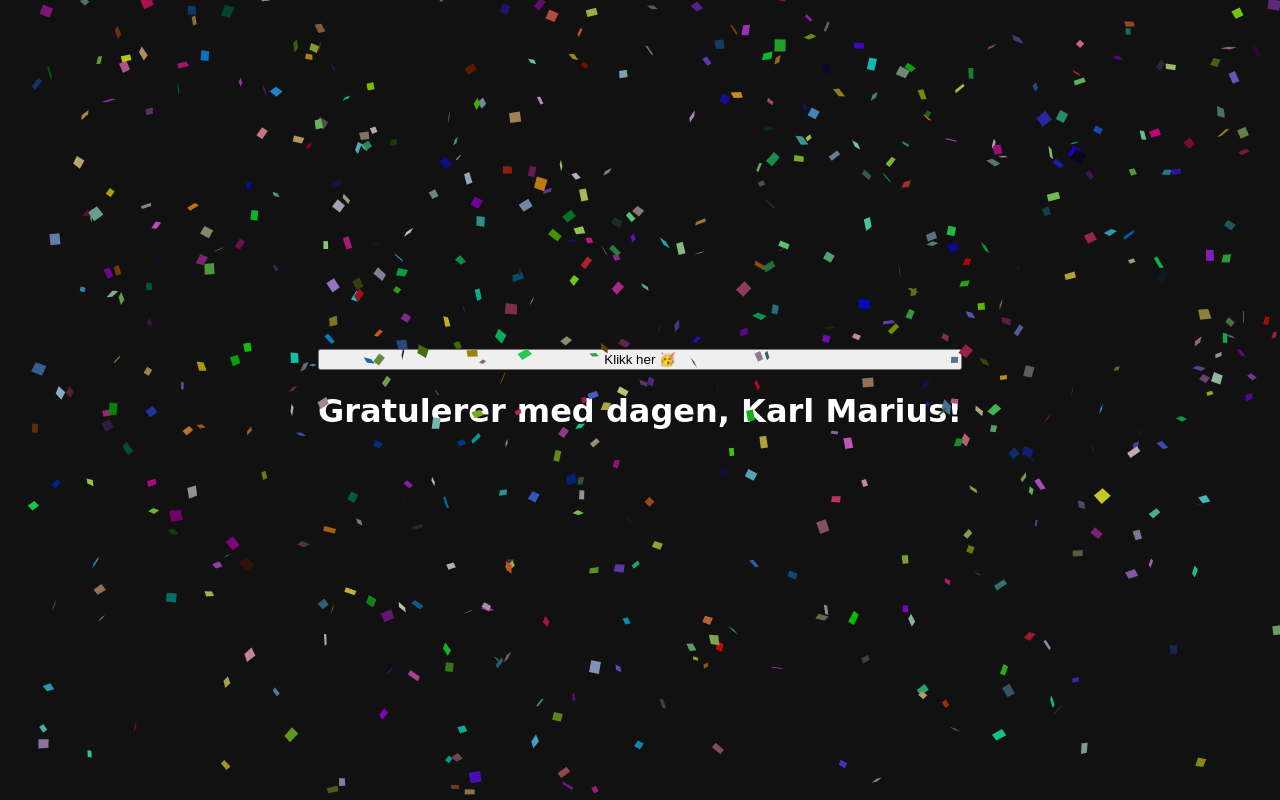
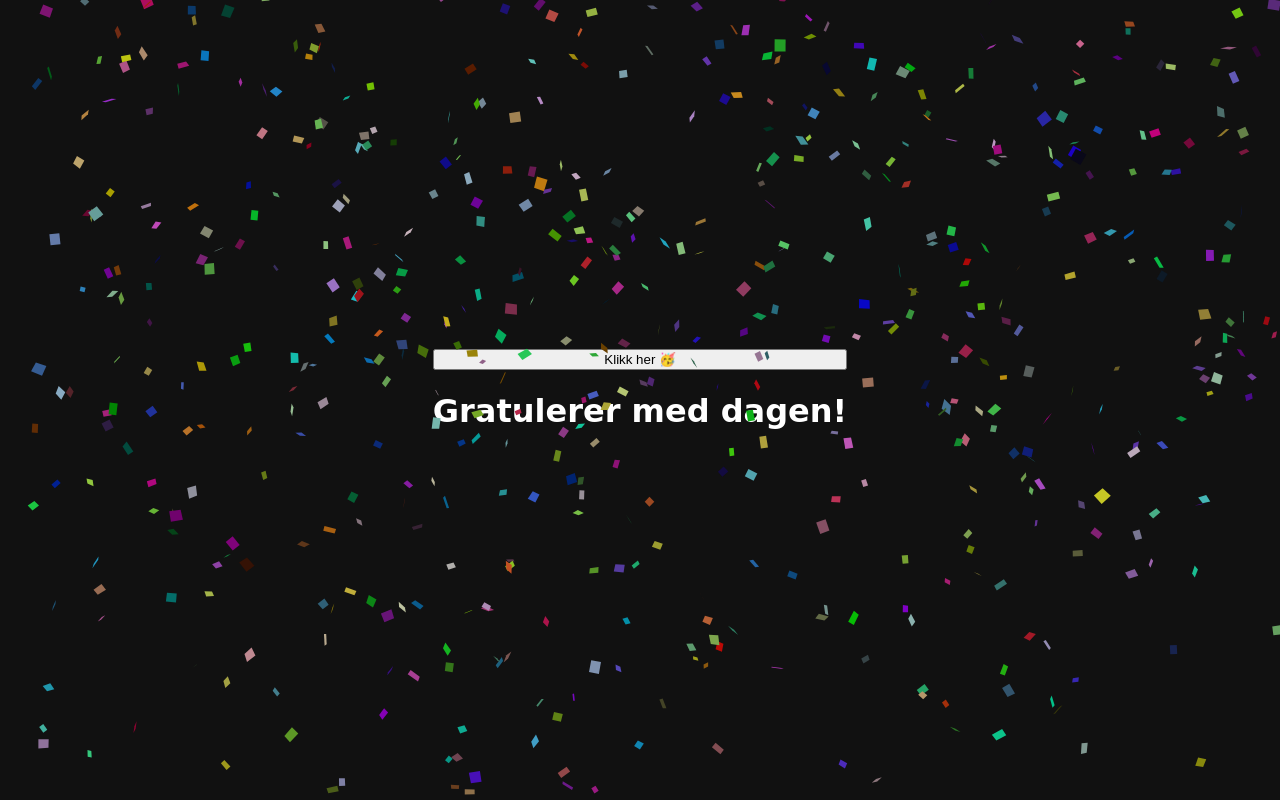
Before and after one commit to evenstensberg/bursdag, a website: page index.html in a window 1280 px wide. Drawn offline with nearby package versions, Linux system fonts and the light colour scheme; animation ran at ten frames a second; a web font is replaced by a local one.

Commit message:
feat: add query

```diff
--- a/index.html
+++ b/index.html
@@ -3,7 +3,7 @@
   <head>
     <meta charset="utf-8" />
     <meta name="viewport" content="width=device-width, initial-scale=1" />
-    <title>Karl Marius bursdag</title>
+    <title>Din bursdag</title>
     <link rel="preconnect" href="https://fonts.googleapis.com" />
     <link rel="preconnect" href="https://fonts.gstatic.com" crossorigin />
     <link
@@ -21,27 +21,47 @@
       crossorigin="anonymous"
       referrerpolicy="no-referrer"
     ></script>
-    <script>
-      function playGrats() {
-        let audio = document.getElementById("audio");
-        audio.play();
-        document.getElementById("knapp").style.visibility = "hidden";
-      }
-    </script>
     <script src="script.js"></script>
     <link rel="stylesheet" href="index.css" />
   </head>
 
   <audio id="audio" src="sang.mp3"></audio>
   <body>
-    <div class="wrapper">
+    <div class="wrapper" id="wrapper">
       <input
         id="knapp"
         type="button"
         value="Klikk her 🥳"
         onclick="playGrats()"
       />
-      <h1>Gratulerer med dagen, Karl Marius!</h1>
     </div>
   </body>
+  <script>
+    const parseQueryString = (search) =>
+      (search || "")
+        .replace(/^\?/g, "")
+        .split("&")
+        .reduce((acc, query) => {
+          const [key, value] = query.split("=");
+
+          if (key) {
+            acc[key] = decodeURIComponent(value);
+          }
+
+          return acc;
+        }, {});
+    const search = parseQueryString(window.location.search);
+    let gratulasjon = "Gratulerer med dagen!";
+    if (search.navn) {
+      gratulasjon = `Gratulerer med dagen, ${search.navn}!`;
+    }
+    const gratulasjonsElement = document.createElement("h1");
+    gratulasjonsElement.innerText = gratulasjon;
+    document.getElementById("wrapper").appendChild(gratulasjonsElement);
+    function playGrats() {
+      let audio = document.getElementById("audio");
+      audio.play();
+      document.getElementById("knapp").style.visibility = "hidden";
+    }
+  </script>
 </html>
```
